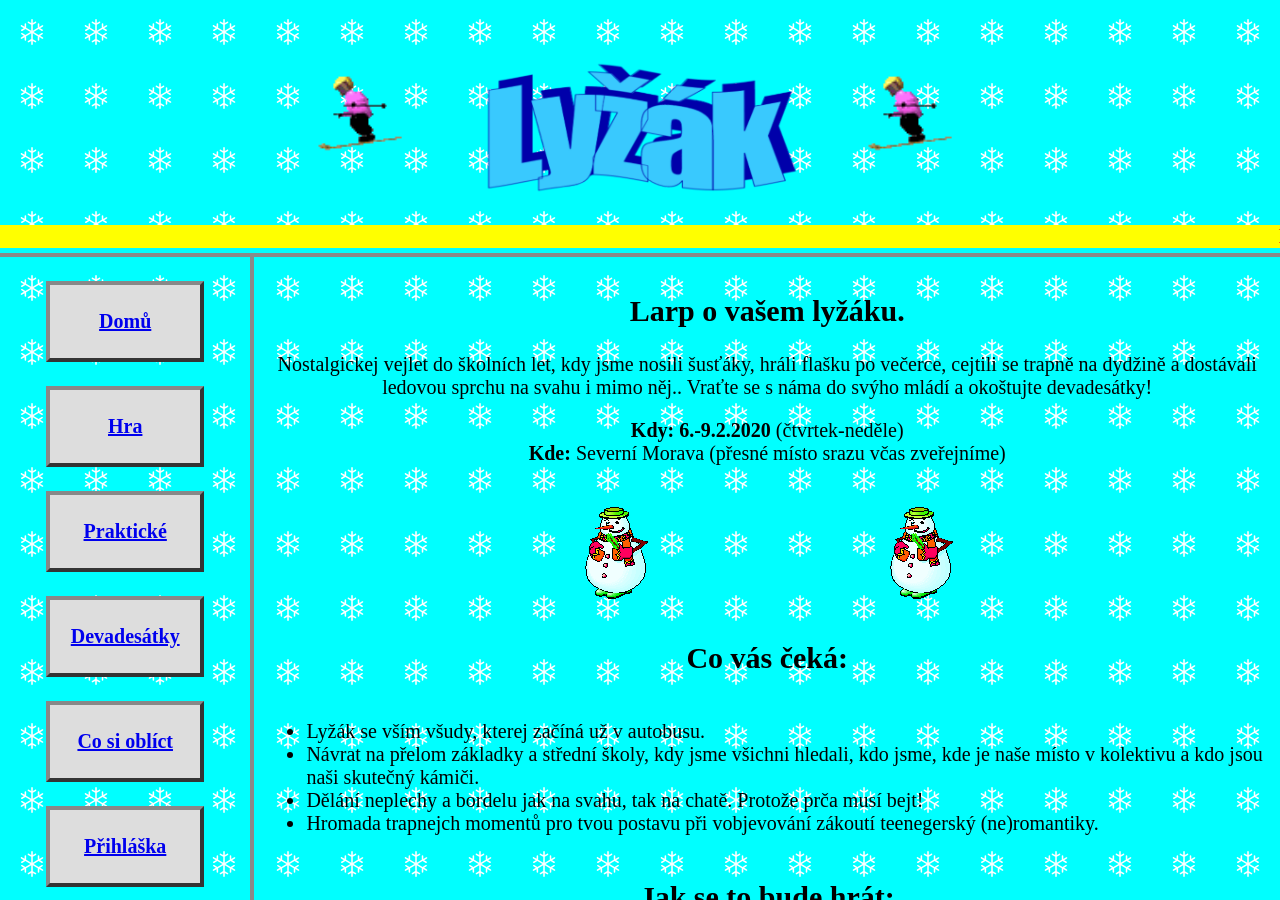
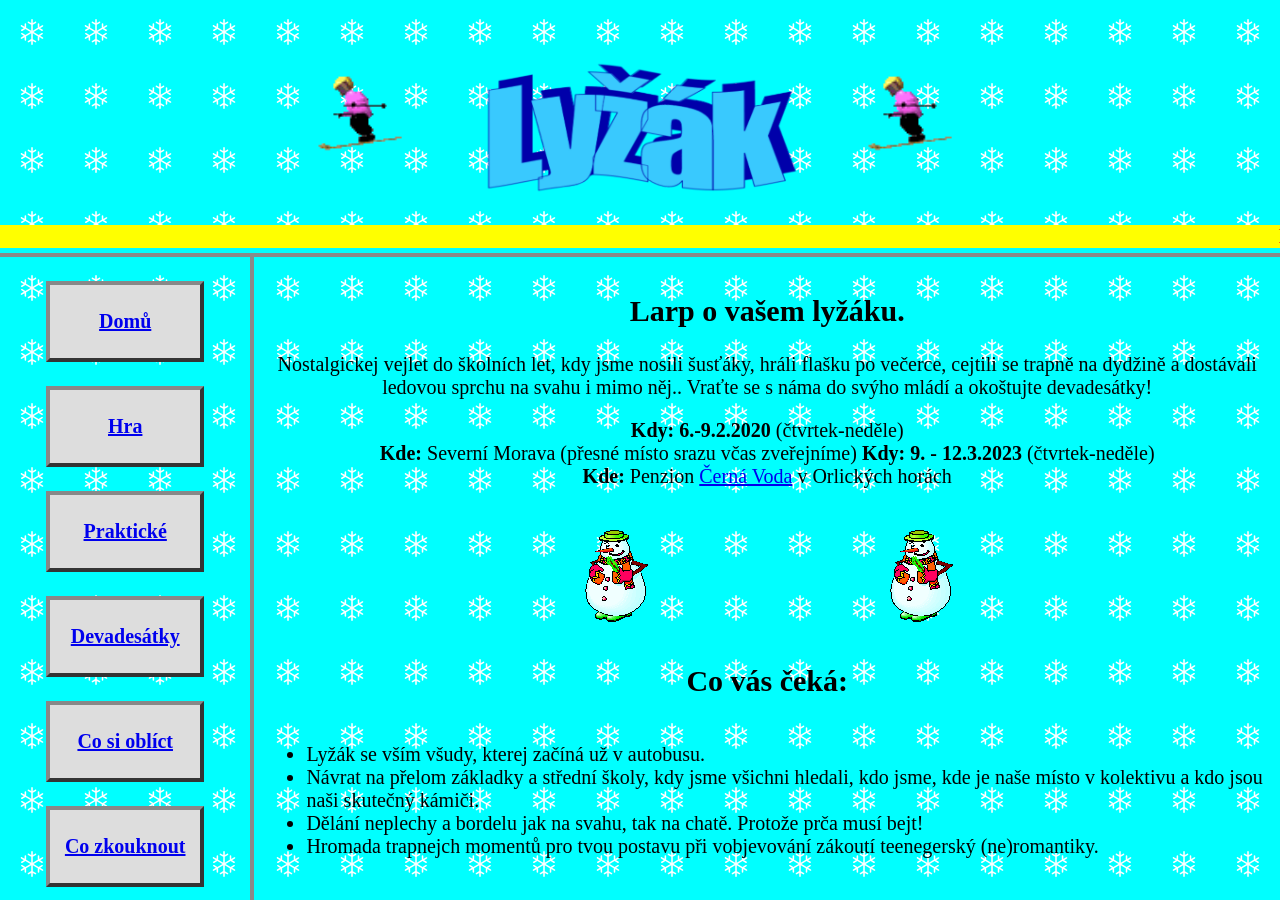
Before and after one commit to mhavelka/lyzak, a Jekyll site: the page built from index.md, in a window 1280 px wide and 900 px high. Built offline with Jekyll 4.4.1, drawn with Linux system fonts in a browser that asks for light colours; some of the changed text lies outside the part shown.

Commit message:
Update readme and texts

```diff
--- a/_layouts/default.html
+++ b/_layouts/default.html
@@ -23,8 +23,8 @@
             <a href="/prakticke">Praktické</a>
             <a href="/devadesatky">Devadesátky</a>
             <a href="/co-si-oblict">Co si oblíct</a>
-            <a href="https://forms.gle/g61gAwcqFg9qnQq1A" target="_blank">Přihláška</a>
-            <a href="/navstevni-kniha/">Návštěvní kniha</a>
+            <a href="/co zkouknout/">Co zkouknout</a>
+            <a href="/prihlaska" target="_blank">Přihláška</a>
             <a href="/autori/">Autoři</a>
             <a href="/odkazy/">Odkazy</a>
         </nav>
--- a/index.md
+++ b/index.md
@@ -10,6 +10,8 @@
 
 **Kdy: 6.-9.2.2020** (čtvrtek-neděle)
 **Kde:** Severní Morava (přesné místo srazu včas zveřejníme)
+**Kdy: 9. - 12.3.2023** (čtvrtek-neděle)
+**Kde:** Penzion <a href="https://www.penzioncernavoda.cz/" target="_blank">Černá Voda</a> v Orlických horách
 
 <div class="image--center__wrapper" style="margin: 36px 0;">
     <img class="img-responsive center--image" src="/assets/img/snowman.gif" alt="Mixtape">
@@ -56,7 +58,7 @@
 * Při výběru hráčů budem mezi přihlášenejma volit kombinaci, která bude z hlediska jejich preferencí (nebo schopností) nejlíp pasovat.
 
 
-Aby ti přihlašování neuteklo, sleduj nás na <a href="https://www.hofyland.cz/?club&klub=24588" target="_blank"><span style="text-decoration: line-through;">hofylandu</span></a>… teda na Fejsbíčku!
+Aby ti přihlašování neuteklo, sleduj nás na <a href="https://www.xchat.cz/" target="_blank"><span style="text-decoration: line-through;">xChatu</span></a>… teda na Fejsbíčku!
 
 <div class=".omepage--link__big--wrapper">
         <a href="https://www.facebook.com/Ly%C5%BE%C3%A1k-347695455890116/" target="_blank">
```
Also changed, not shown: other parts of index.md (+4 -2 lines), README.md.
